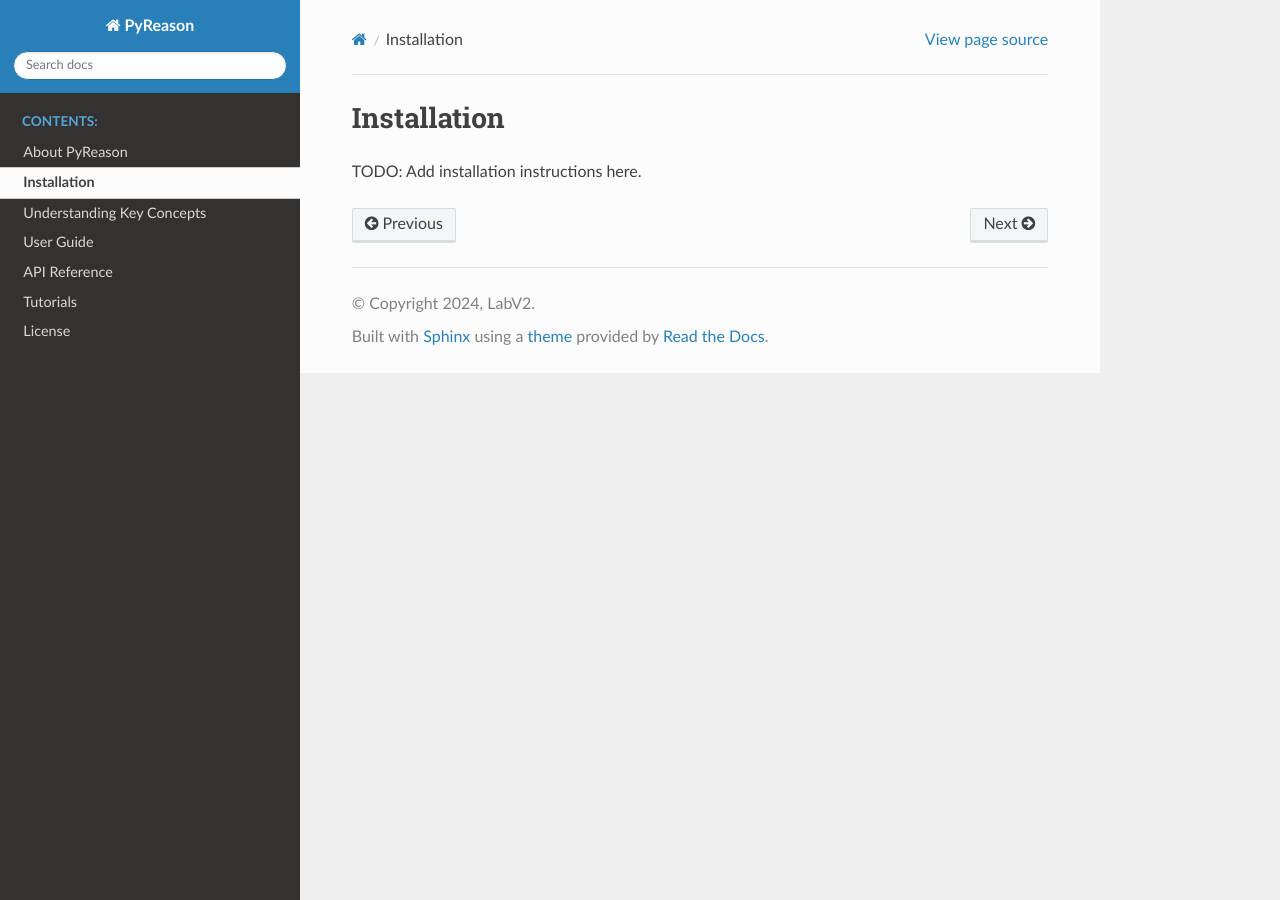
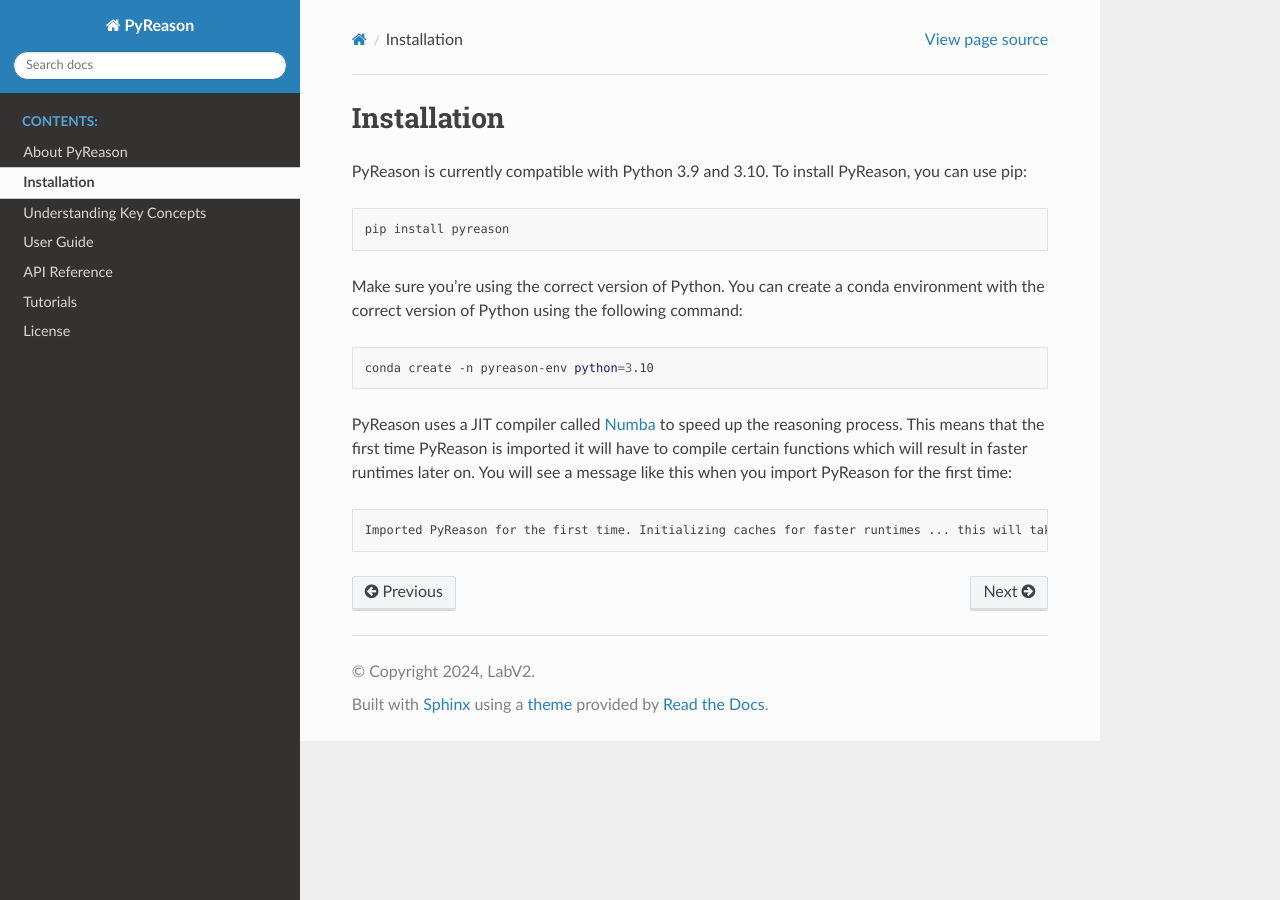
Before and after one commit to lab-v2/pyreason, a Sphinx documentation site: the page built from docs/source/installation.rst, in a window 1280 px wide. Built offline with Sphinx 7.4.7 and the Read the Docs theme 3.1.0, drawn with Linux system fonts in a browser that asks for light colours; pages that are not in the unit, such as notebooks, are missing from menus.

Commit message:
Installation docs

```diff
--- a/docs/source/installation.rst
+++ b/docs/source/installation.rst
@@ -1,4 +1,23 @@
 Installation
 ==========
 
-TODO: Add installation instructions here.
+PyReason is currently compatible with Python 3.9 and 3.10. To install PyReason, you can use pip:
+
+.. code:: bash
+
+    pip install pyreason
+
+
+Make sure you're using the correct version of Python. You can create a conda environment with the correct version of Python using the following command:
+
+.. code:: bash
+
+    conda create -n pyreason-env python=3.10
+
+PyReason uses a JIT compiler called `Numba <https://numba.pydata.org/>`_ to speed up the reasoning process. This means that
+the first time PyReason is imported it will have to compile certain functions which will result in faster runtimes later on.
+You will see a message like this when you import PyReason for the first time:
+
+.. code:: text
+
+    Imported PyReason for the first time. Initializing caches for faster runtimes ... this will take a minute
```
